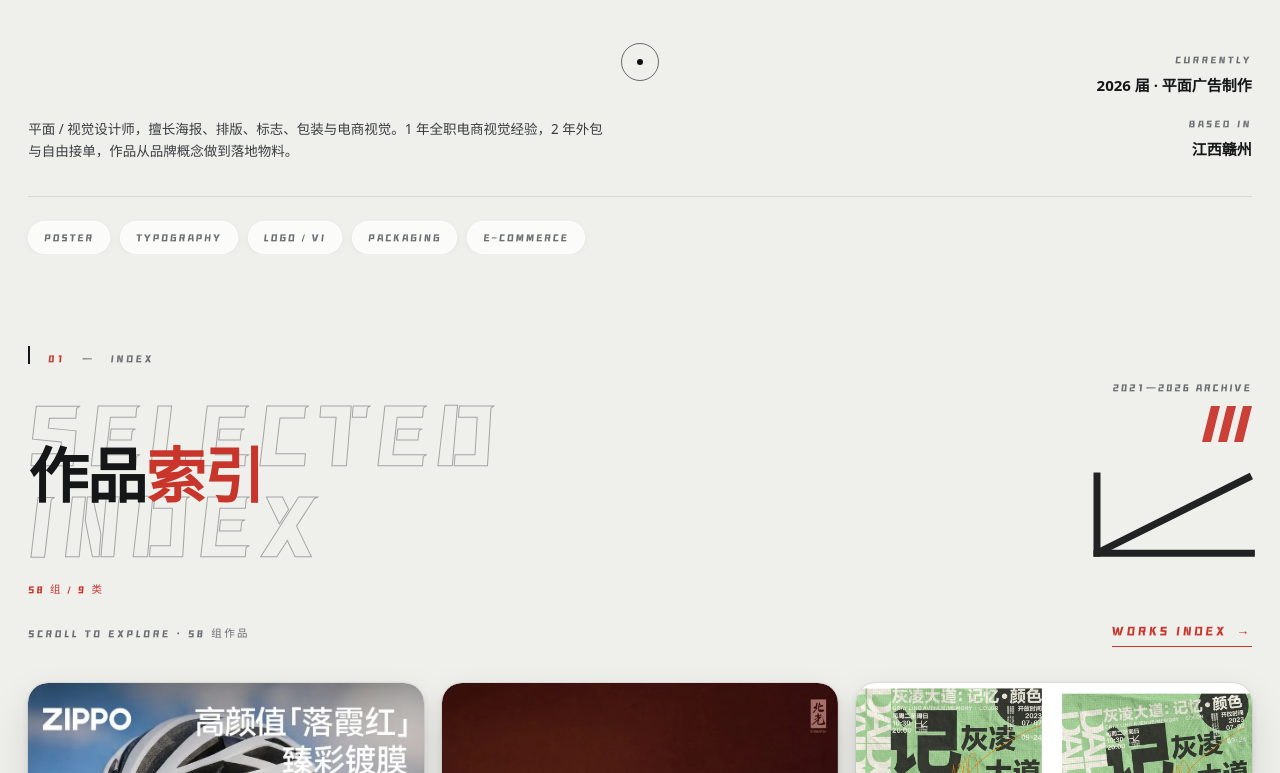
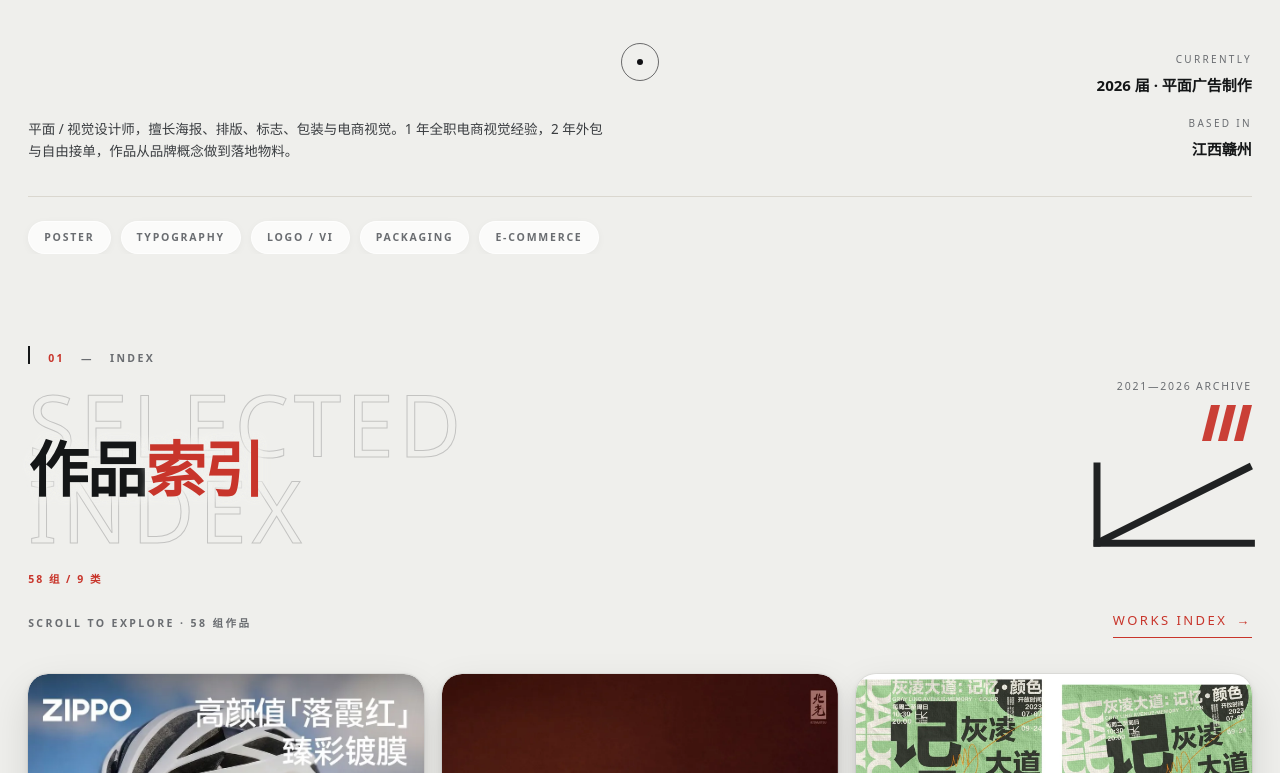
Before and after one commit to byunl/byunl.github.io, a plain HTML site: page index.html in a window 1280 px wide. Shown: the part 338-1111 px from the top of the page. Drawn offline with Linux system fonts and the light colour scheme; a web font is replaced by a local one.

Commit message:
统一免费黑体；组标签横排；手机一级标题同尺寸；标题留白

```diff
--- a/index.html
+++ b/index.html
@@ -612,6 +612,35 @@
 /* ── 手机版作品：两列 ── */
 @media (max-width:1240px){.masonry{grid-template-columns:repeat(2,minmax(0,1fr))!important}}
 @media (max-width:760px){.masonry{grid-template-columns:repeat(2,minmax(0,1fr))!important;gap:0 10px}.masonry .mcol .work{margin:0 0 12px}}
+
+
+/* ══════ 全站统一为常用免费黑体（思源黑体 / Noto Sans SC 族）══════ */
+:root{
+  --disp:"Noto Sans SC","Source Han Sans SC","PingFang SC","Microsoft YaHei",system-ui,sans-serif;
+  --zh:"Noto Sans SC","Source Han Sans SC","PingFang SC","Microsoft YaHei",system-ui,sans-serif;
+  --en:"Noto Sans SC","Source Han Sans SC","PingFang SC","Microsoft YaHei",system-ui,sans-serif;
+}
+/* 装饰性元素加粗，但不过重以免糊笔画 */
+.sec-tags span,.foot-cue,.foot-idx,.idx-cue .cue,.partners,.hero-top,.hero-top span,
+.sec-head .num,.foot-row i,.cat-card .cap .sub i,.work .cap .sub i{font-weight:700}
+.d-tags span,.hero-services span,.d-count,.partners .pl-list{font-weight:600}
+/* 中文四周补背景色，背后描边英文不贴笔画 */
+.hero h1 .zh,.stack2 .zh,.d-ttl h1,.ab-copy h1{text-shadow:0 0 8px var(--bg),0 0 8px var(--bg)}
+/* 组标签：始终单行横排、去掉多余间隙 */
+.cat-card .cap .sub i,.work .cap .sub i{white-space:nowrap;letter-spacing:.06em;padding:4px 9px;text-transform:none}
+/* 手机一级标题与首页「视觉设计」同尺寸 */
+@media (max-width:640px){
+  .sec-head h2{font-size:clamp(38px,11.4vw,52px)!important}
+}
+/* 标题与首图之间留白 */
+.d-head{margin-top:clamp(44px,6vw,78px)}
+@media (max-width:640px){.d-head{margin-top:36px}}
+
+
+/* 章节描边字减压：线更淡、字号略缩，中文不再被压住 */
+.stack2 .bgw b{font-size:1.42em;-webkit-text-stroke:1px rgba(20,22,23,.2);letter-spacing:5px}
+.stack2 .zh{text-shadow:0 0 10px var(--bg),0 0 10px var(--bg),0 0 16px var(--bg)}
+.hero h1 .zh{text-shadow:0 0 10px var(--bg),0 0 10px var(--bg),0 0 16px var(--bg)}
 
 /* ========== 实时调参面板（Ctrl+Shift+L / ?lab=1 / 连点品牌标 3 次） ========== */
 #lab{position:fixed;right:16px;bottom:16px;z-index:88;width:258px;background:rgba(252,252,250,.97);border:1px solid var(--line);border-radius:14px;box-shadow:0 24px 64px rgba(20,22,23,.2);padding:13px 15px 12px;font-family:var(--zh);font-size:12px;color:var(--ink);display:none;backdrop-filter:blur(14px)}
@@ -1230,7 +1259,7 @@ function homeView(){
             <span class="frame"><img src="${meta[2]}" alt="${meta[0]}" loading="lazy"></span>
             <span class="cap">
               <span class="t">${meta[0]}</span>
-              <span class="sub"><i>${n} 组</i><u>${meta[1]} ↗</u></span>
+              <span class="sub"><i>${n}组</i><u>${meta[1]} ↗</u></span>
             </span>
           </a>`;}).join('')}
       </div>
```
